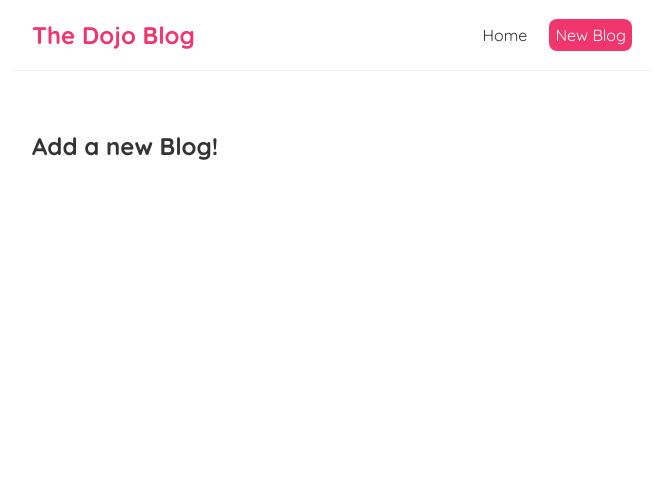
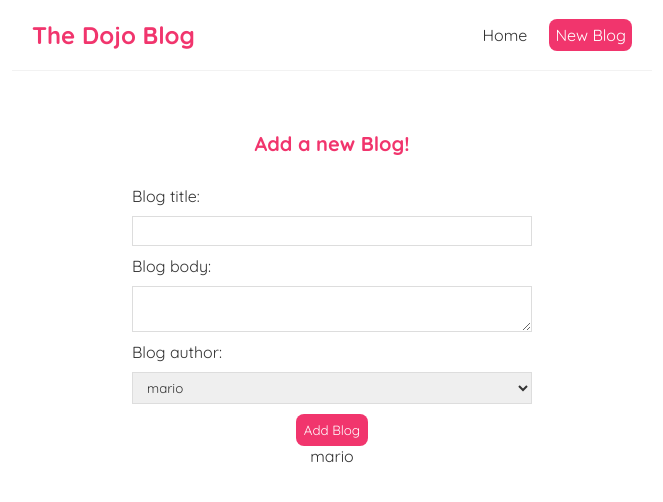
Before and after one commit to IkshulDureja/Complete-React-Tutorial, a React (Create React App) app: page /create in a window 1280 px wide. Shown: the top 502 px of the page, without its empty margins (308-971 px from the left). Built offline with nearby package versions, Linux system fonts and the light colour scheme.

Commit message:
Controlled Inputs (forms)

```diff
--- a/src/Create.js
+++ b/src/Create.js
@@ -1,7 +1,41 @@
+import { useState } from "react";
+
 const Create = () => {
+    const [title, setTitle] = useState('');
+    const [body, setBody] = useState('');
+    const [author, setAuthor] = useState('mario');
     return (
         <div className="create">
             <h2>Add a new Blog!</h2>
+            <form>
+                <label>Blog title:</label>
+                <input
+                    type="text"
+                    required
+                    value={title}
+                    onChange={(e) => { setTitle(e.target.value) }}
+                ></input>
+
+                <label>Blog body:</label>
+                <textarea
+                    required
+                    value={body}
+                    onChange={(e) => { setBody(e.target.value) }}
+                ></textarea>
+
+                <label>Blog author:</label>
+                <select
+                    value={author}
+                    onChange={(e) => { setAuthor(e.target.value) }}
+                >
+                    <option value="mario">mario</option>
+                    <option value="yoshi">yoshi</option>
+                </select>
+                <button>Add Blog</button>
+                <p>{title}</p>
+                <p>{body}</p>
+                <p>{author}</p>
+            </form>
         </div>
     );
 }
--- a/src/index.css
+++ b/src/index.css
@@ -81,3 +81,43 @@
   border-radius: 8px;
   cursor: pointer;
 }
+
+
+
+/* create new blog form */
+.create {
+  max-width: 400px;
+  margin: 0 auto;
+  text-align: center;
+}
+
+.create label {
+  text-align: left;
+  display: block;
+}
+
+.create h2 {
+  font-size: 20px;
+  color: #f1356d;
+  margin-bottom: 30px;
+}
+
+.create input,
+.create textarea,
+.create select {
+  width: 100%;
+  padding: 6px 10px;
+  margin: 10px 0;
+  border: 1px solid #ddd;
+  box-sizing: border-box;
+  display: block;
+}
+
+.create button {
+  background: #f1356d;
+  color: #fff;
+  border: 0;
+  padding: 8px;
+  border-radius: 8px;
+  cursor: pointer;
+}
```
